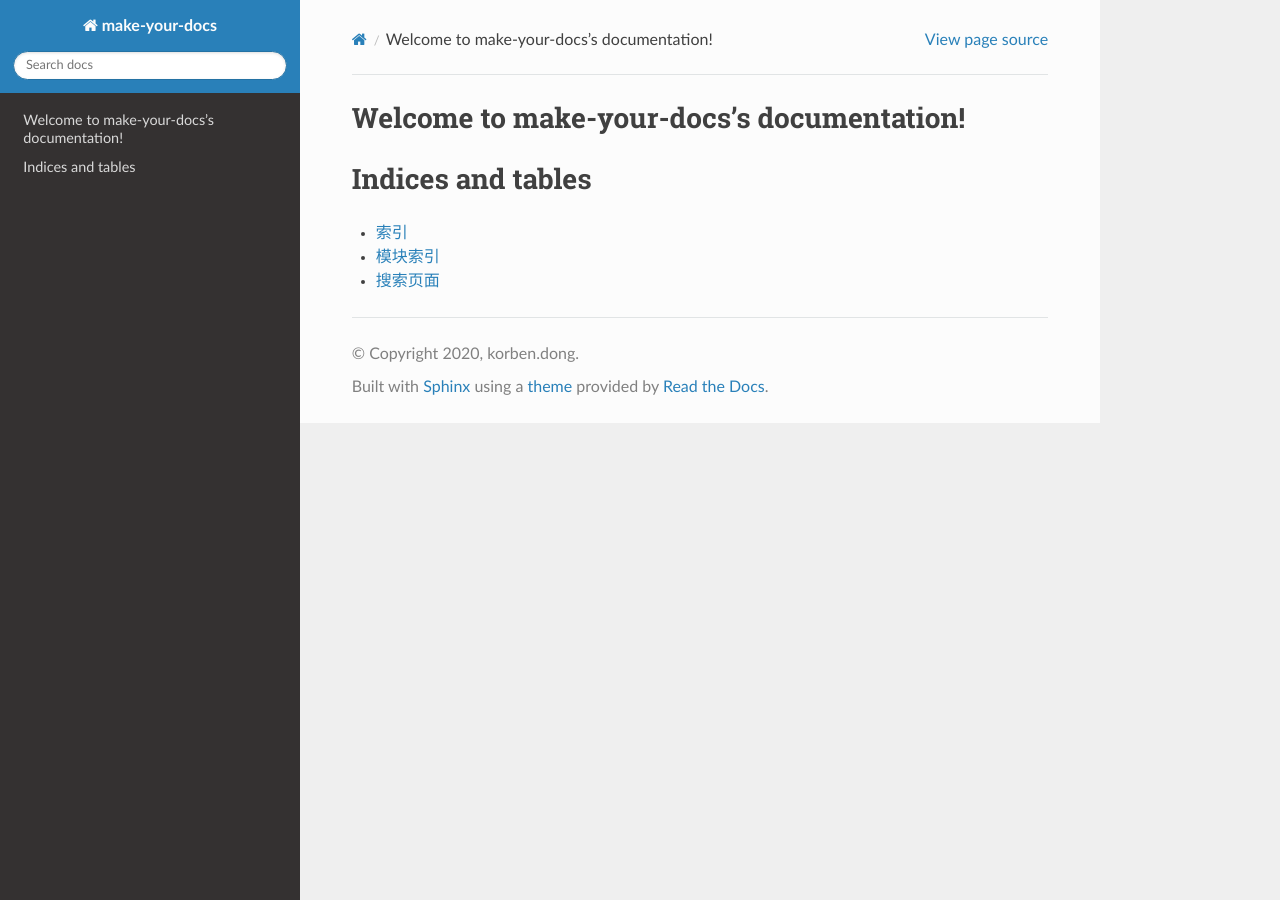
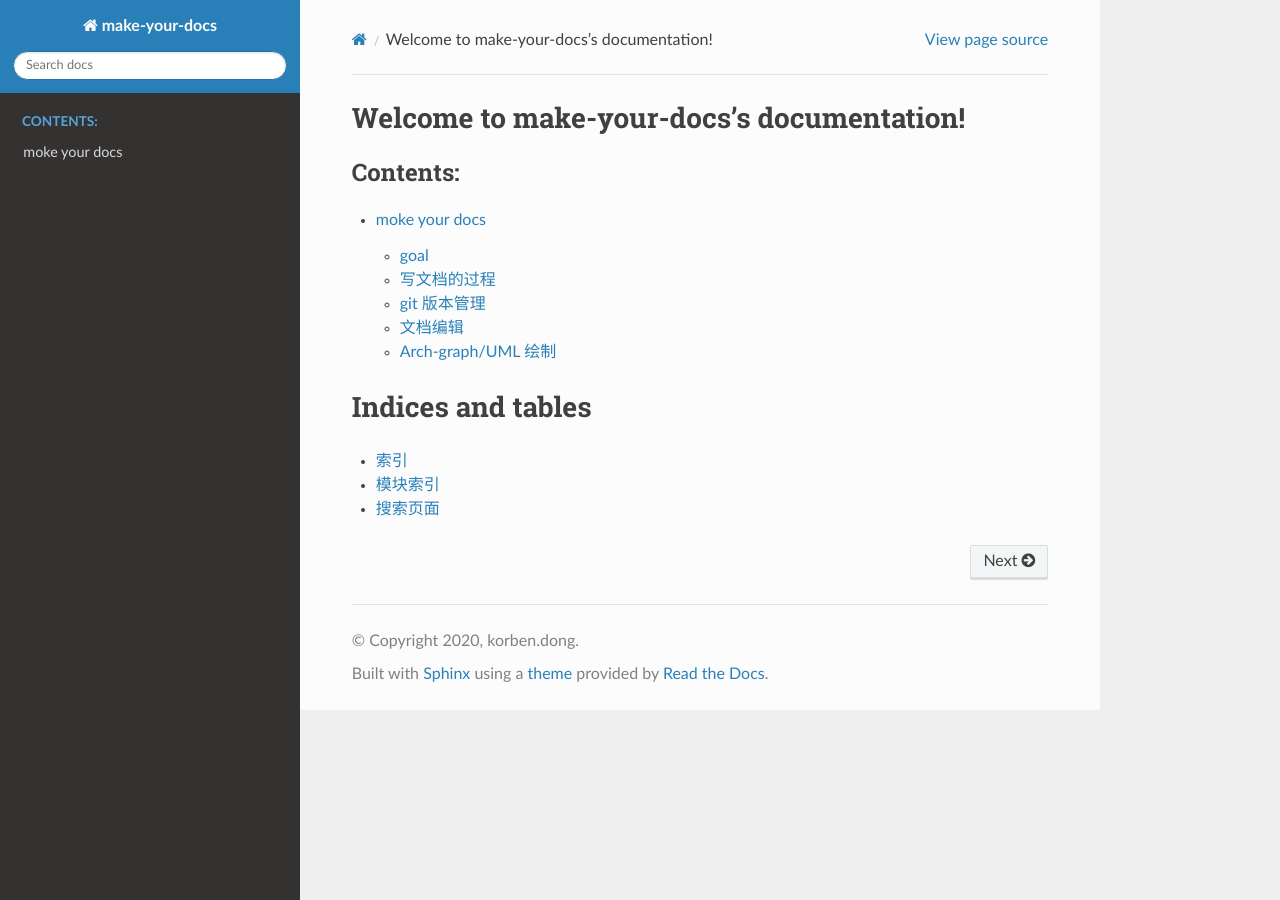
Before and after one commit to KingFrige/make-your-docs, a Sphinx documentation site: the page built from source/index.rst, in a window 1280 px wide. Built offline with Sphinx 7.4.7 and the Read the Docs theme 2.0.0, drawn with Linux system fonts in a browser that asks for light colours; some of the changed lines change nothing that is shown.

Commit message:
update doc

```diff
--- /dev/null
+++ b/source/README.rst
@@ -0,0 +1,142 @@
+moke your docs
+================
+
+goal
+-------
+- 轻量化，方便编辑
+- 方便协作，多人编辑维护
+- 方便维护，方便迭代，方便版本管理
+- 方便发布
+- 简单明了的操作
+
+
+写文档的过程
+-------------
+
+- 文档的完成不是一蹴而就的，是反复迭代，反复修正的，循序渐进的过程
+
+::
+
+   福楼拜 -- 据考，他手稿平均每页至少删掉百分之四十。他的笔有如犀利的手术刀，他常常对自己的创作无情删除，有时甚至将其精心创作的原稿全部推翻。
+   福楼拜对写作有一种宗教般的虔诚，所以他能够精心锤锻出文学史上真正的杰作。检视他的手稿，有时候简单一页纸居然会被推翻重写十到十五次。
+
+
+
+.. figure::  chart/draft.jpg
+
+
+git 版本管理
+---------------
+
+#. `learn git branching <https://learngitbranching.js.org/>`__
+#. `git book <https://git-scm.com/book/zh/v2>`__
+#. `图解Git <https://marklodato.github.io/visual-git-guide/index-zh-cn.html>`__
+#. `GitLab Docs <https://docs.gitlab.com/ee/README.html>`__
+#. `github-cheat-sheet <https://github.com/tiimgreen/github-cheat-sheet/blob/master/README.zh-cn.md>`__
+
+
+文档编辑
+---------
+
+reStructuredText
+^^^^^^^^^^^^^^^^^
+
+#. `reStructuredText <https://docutils.sourceforge.io/rst.html>`__
+#. `reStructuredText入门 <http://www.pythondoc.com/sphinx/rest.html>`__
+#. `Docutils 项目文档概述 <https://docutils-zh-cn.readthedocs.io/zh_CN/latest/index.html>`__
+#. `使用ReadtheDocs托管文档  <https://www.xncoding.com/2017/01/22/fullstack/readthedoc.html>`__
+
+markdow
+^^^^^^^
+
+
+
+latex
+^^^^^^
+
+#. `latexstudio <https://www.latexstudio.net/articles/>`__
+#. `TeXdoc Online <http://www.texdoc.net/>`__
+#. `Standard Document Classes for LATEX <https://www.latex-project.org/help/documentation/classes.pdf>`__
+#. `LATEX2e 插图指南 <http://www.ctex.org/documents/latex/graphics/graphics.html>`__
+#. `一份不太简短的LaTeX2e介绍 <https://www.latexstudio.net/archives/6058.html>`__
+
+
+AsciiDoc
+^^^^^^^^^
+
+#. `AsciiDoc User Guide <https://asciidoc.org/userguide.html>`__
+#. `Editing AsciiDoc with Live Preview <https://asciidoctor.org/docs/editing-asciidoc-with-live-preview>`__
+
+
+GitHUb Wiki
+^^^^^^^^^^^^
+
+#. `GitHub Wiki <https://lpd-ios.github.io/2017/07/11/GitHub-Wiki-Introduction/>`__
+
+
+GitBook
+^^^^^^^^
+
+#. `GitBook <http://caibaojian.com/gitbook/>`__
+
+
+Sphinx
+^^^^^^^^
+
+#. `Sphinx <https://www.sphinx.org.cn/>`__
+#. `Sphinx中文指南 <http://www.sphinxsearch.org/sphinx-tutorial>`__
+#. `Sphinx 使用手册 <https://zh-sphinx-doc.readthedocs.io/en/latest/contents.html>`__
+
+
+
+Arch-graph/UML 绘制
+----------------------
+
+Graphziv
+^^^^^^^^
+
+#. `Graphvic <http://www.graphviz.org/>`__
+#. `Graphviz <https://graphviz.readthedocs.io/en/stable/index.html>`__
+#. `Graphviz绘图 - DOT语言 <https://itopic.org/graphviz.html>`__
+#. `dotguide <http://www.graphviz.org/pdf/dotguide.pdf>`__
+#. `graphviz的基本语法及使用 <https://blog.csdn.net/mouday/article/details/80902992>`__
+#. `GraphViz Pocket Reference <http://graphs.grevian.org/example>`__
+
+
+assicflow
+^^^^^^^^^^
+
+#. `assicflow <http://asciiflow.com/>`__
+
+
+plantuml
+^^^^^^^^^
+
+#. `PlantUML <https://plantuml.com/zh/>`__
+#. `The Unified Modeling Language <https://www.uml-diagrams.org/>`__
+
+
+GraphML
+^^^^^^^^
+
+#. `The GraphML File Format <http://graphml.graphdrawing.org/>`__
+#. `Graph Markup Language <http://cs.brown.edu/people/rtamassi/gdhandbook/chapters/graphml.pdf>`__
+#. `GraphML入门教程 <https://www.cnblogs.com/jssice/p/11476938.html>`__
+
+draw.io
+^^^^^^^^
+
+#. `Diagram <https://www.diagrams.net/index.html>`__
+
+
+yFiles
+^^^^^^^^^
+
+#. `yworks <https://www.yworks.com/>`__
+#. `yEd Live <https://www.yworks.com/products/yed-live>`__
+
+
+lucidchart
+^^^^^^^^^^^
+
+#. `Lucidchart <https://lucidchart.zendesk.com/hc/en-us/articles/207300186-Getting-Started-Guide>`__
--- a/source/index.rst
+++ b/source/index.rst
@@ -11,6 +11,8 @@ Welcome to make-your-docs's documentation!
    :caption: Contents:
 
 
+   README.rst
+
 
 Indices and tables
 ==================
```
Also changed, not shown: source/chart/draft.jpg (added).
